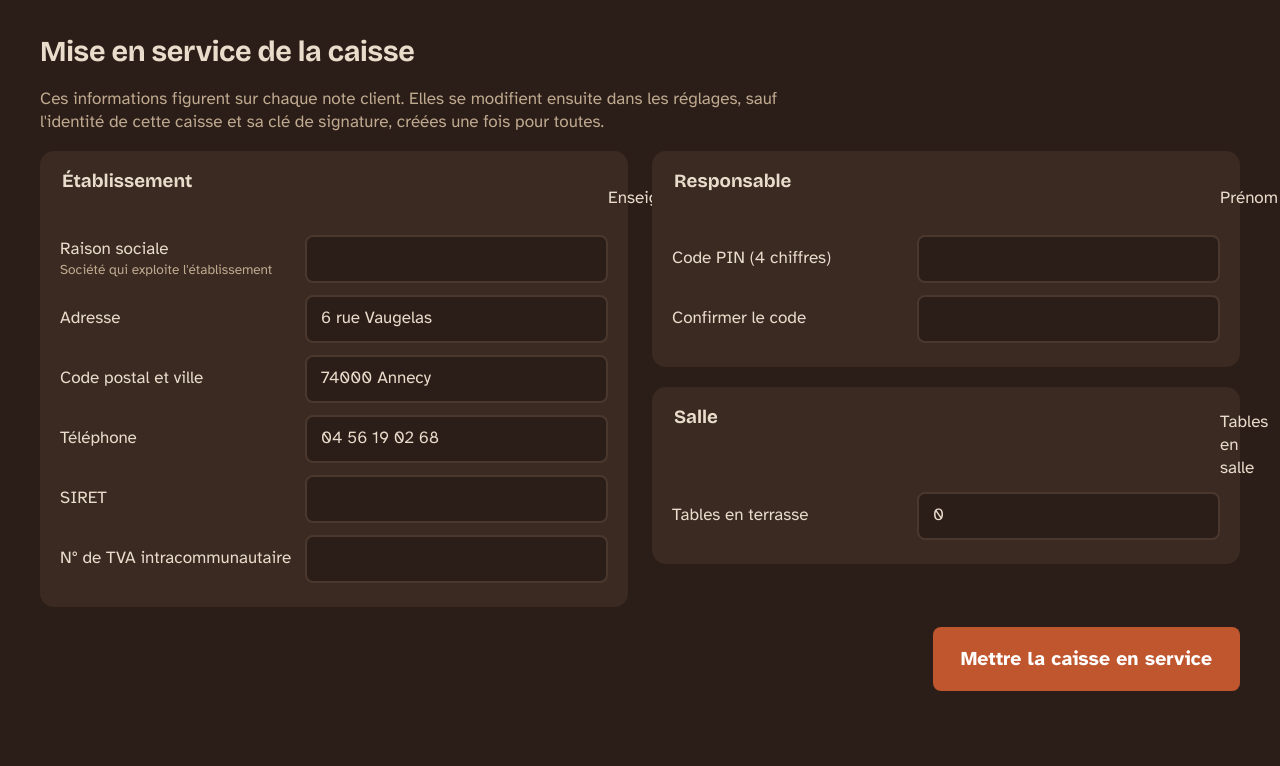
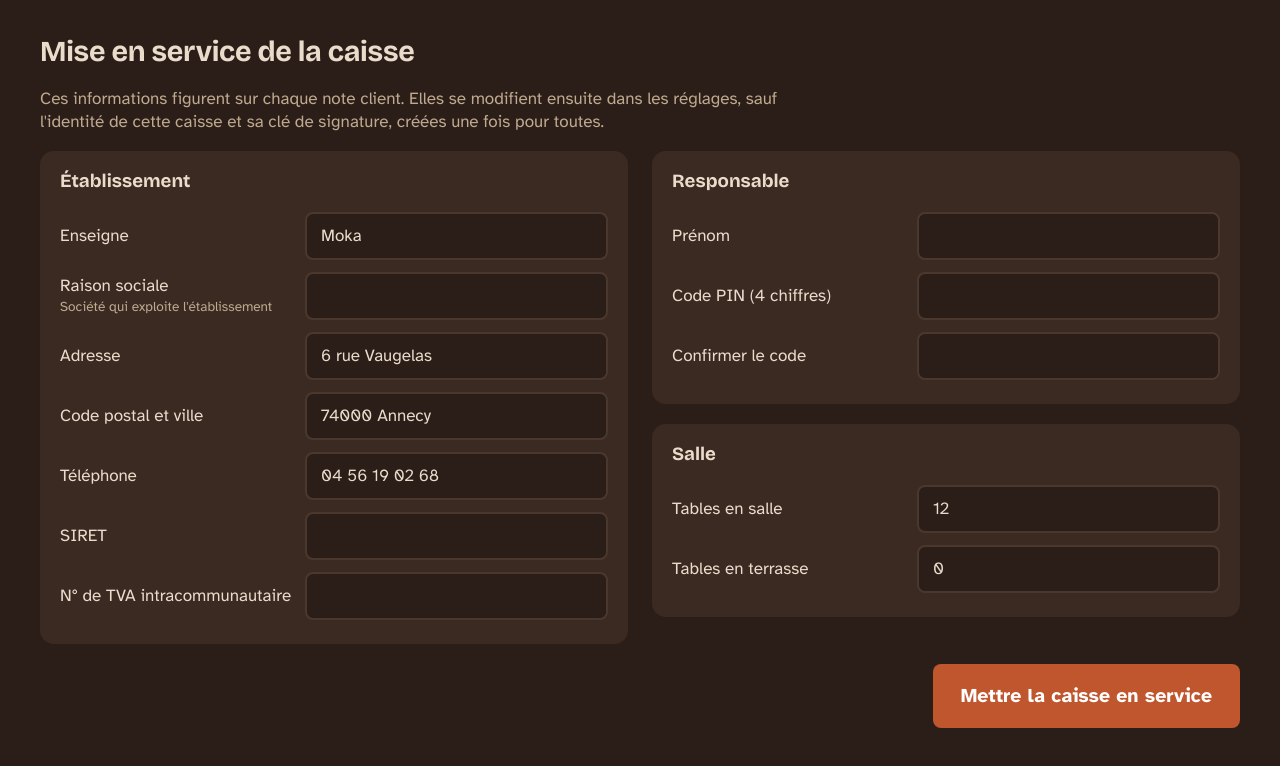
Before and after one commit to Lionel74FR/Matalon-POS, a React (Vite) app in the folder apps/caisse/: page / in a window 1280 px wide. Shown: the top 766 px of the page. Built offline with nearby package versions, Linux system fonts and the light colour scheme.

Commit message:
Formulaires : premier champ masqué sous la légende flottante
Co-Authored-By: Claude Opus 5.5 <noreply@anthropic.com>
Claude-Session: https://claude.ai/code/session_01MdM1XgGxyMyed2Nt8c7yv9

```diff
--- a/apps/caisse/src/styles.css
+++ b/apps/caisse/src/styles.css
@@ -372,10 +372,16 @@ fieldset {
 legend {
   float: left;
   width: 100%;
+  padding: 0;
   font-family: var(--police-chiffres);
   font-weight: 700;
   font-size: 1.1rem;
   margin-bottom: 12px;
+}
+
+/* La légende flotte (rendu Safari/Chrome homogène) : le contenu repart dessous. */
+legend + * {
+  clear: both;
 }
 
 .champ {
```
